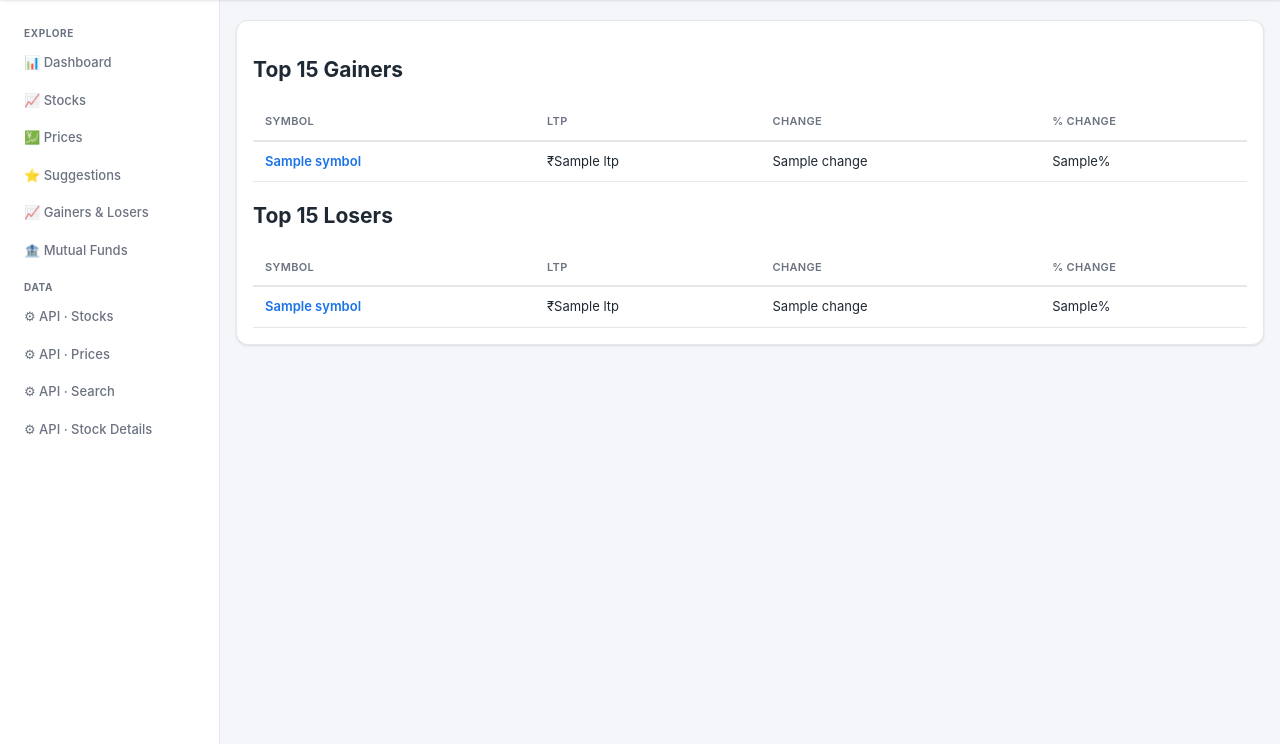
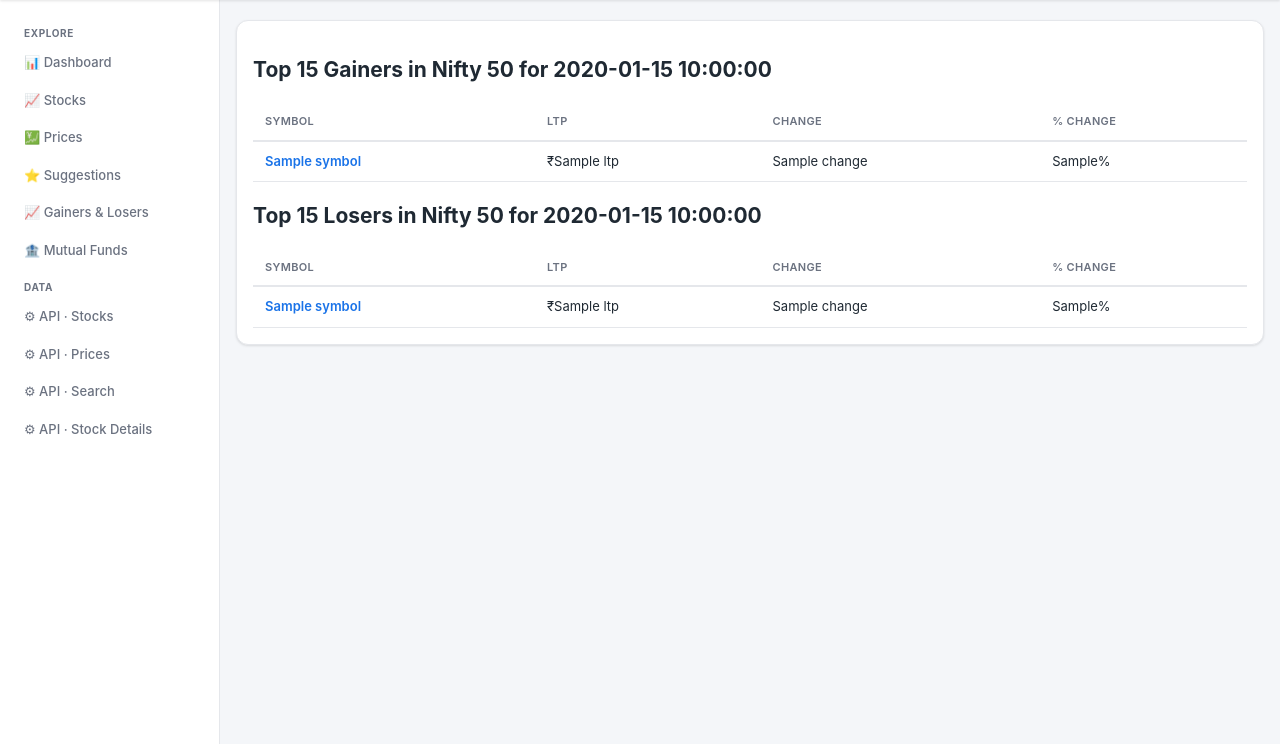
Before and after one commit to akshayz14/indian-stock-tracker, a Flask app: template templates/gainers_losers.html in a window 1280 px wide. Shown: the part 56-800 px from the top of the page. Run offline with Flask 3, Linux system fonts and the light colour scheme; the template is opened without the code that fills it: most values are stand-ins (such as "Sample title", 1, 10 or a date in 2020).

Commit message:
Fixed UI for gainers and loosers tab

```diff
--- a/flask_app.py
+++ b/flask_app.py
@@ -411,9 +411,13 @@ def gainers_losers():
             'id': symbol_to_id.get(stock['symbol'])
         })
 
+    # Date the gainers/losers data is for (live snapshot from NSE)
+    today_str = datetime.now().strftime('%d-%m-%Y')
+
     return render_template('gainers_losers.html',
         gainers=gainers_data,
         losers=losers_data,
+        today_str=today_str,
         active='gainers_losers')
 
 @app.route('/search')
--- a/templates/gainers_losers.html
+++ b/templates/gainers_losers.html
@@ -3,7 +3,7 @@
 {% block content %}
 <div class="card">
     <div class="table-wrap">
-        <h2>Top 15 Gainers</h2>
+        <h2>Top 15 Gainers in Nifty 50 <span class="date-label">for {{ today_str }}</span></h2>
         <table class="data">
             <thead>
                 <tr><th>Symbol</th><th>LTP</th><th>Change</th><th>% Change</th></tr>
@@ -25,7 +25,7 @@
                 {% endfor %}
             </tbody>
         </table>
-        <h2>Top 15 Losers</h2>
+        <h2>Top 15 Losers in Nifty 50 <span class="date-label">for {{ today_str }}</span></h2>
         <table class="data">
             <thead>
                 <tr><th>Symbol</th><th>LTP</th><th>Change</th><th>% Change</th></tr>
```
Also changed, not shown: memory-bank/current-state.md (+1 -0 lines).
